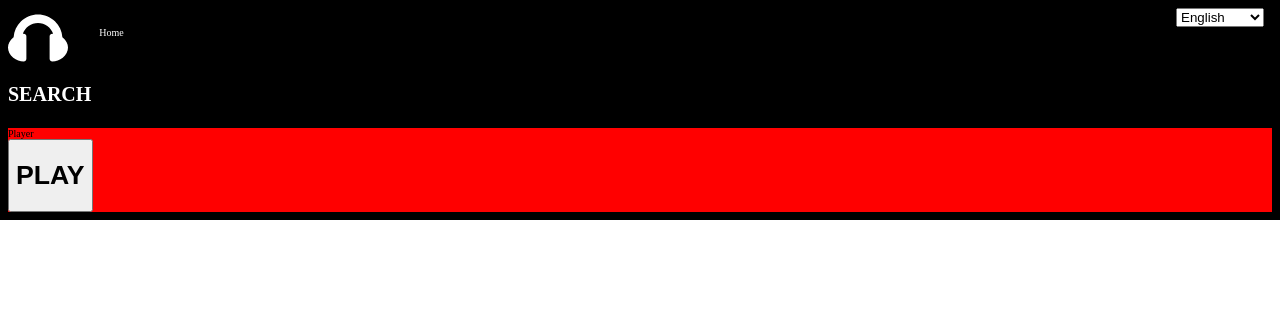
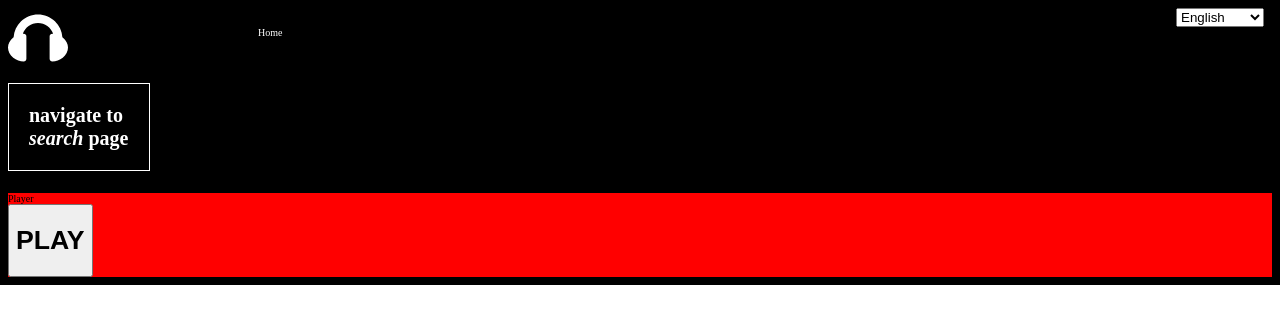
Before and after one commit to IradaMamedovaa/songify, a React (Create React App) app: page / in a window 1280 px wide. Shown: the top 324 px of the page. Built offline with nearby package versions, Linux system fonts and the light colour scheme; no server answers.

Commit message:
some design changes

```diff
--- a/src/components/sidebar/Sidebar.js
+++ b/src/components/sidebar/Sidebar.js
@@ -8,13 +8,14 @@ import FooterSidebar from "components/footer-sidebar/FooterSidebar";
 import "./Sidebar.scss";
 
 const Sidebar = () => {
-
-const navigate = useNavigate()
+  const navigate = useNavigate();
   return (
     <div className="Sidebar">
       <LogoHeadPhone className={"Logo"} />
 
-      <h1 onClick={() => navigate(ROUTE_NAMES.search)}>SEARCH</h1>
+      <h1 style={{maxWidth: "100px", marginRight: "100px", border: "1px solid white", padding: "20px" }}onClick={() => navigate(ROUTE_NAMES.search)}>
+        navigate to <i>search</i> page
+      </h1>
       <FooterSidebar />
     </div>
   );
```
